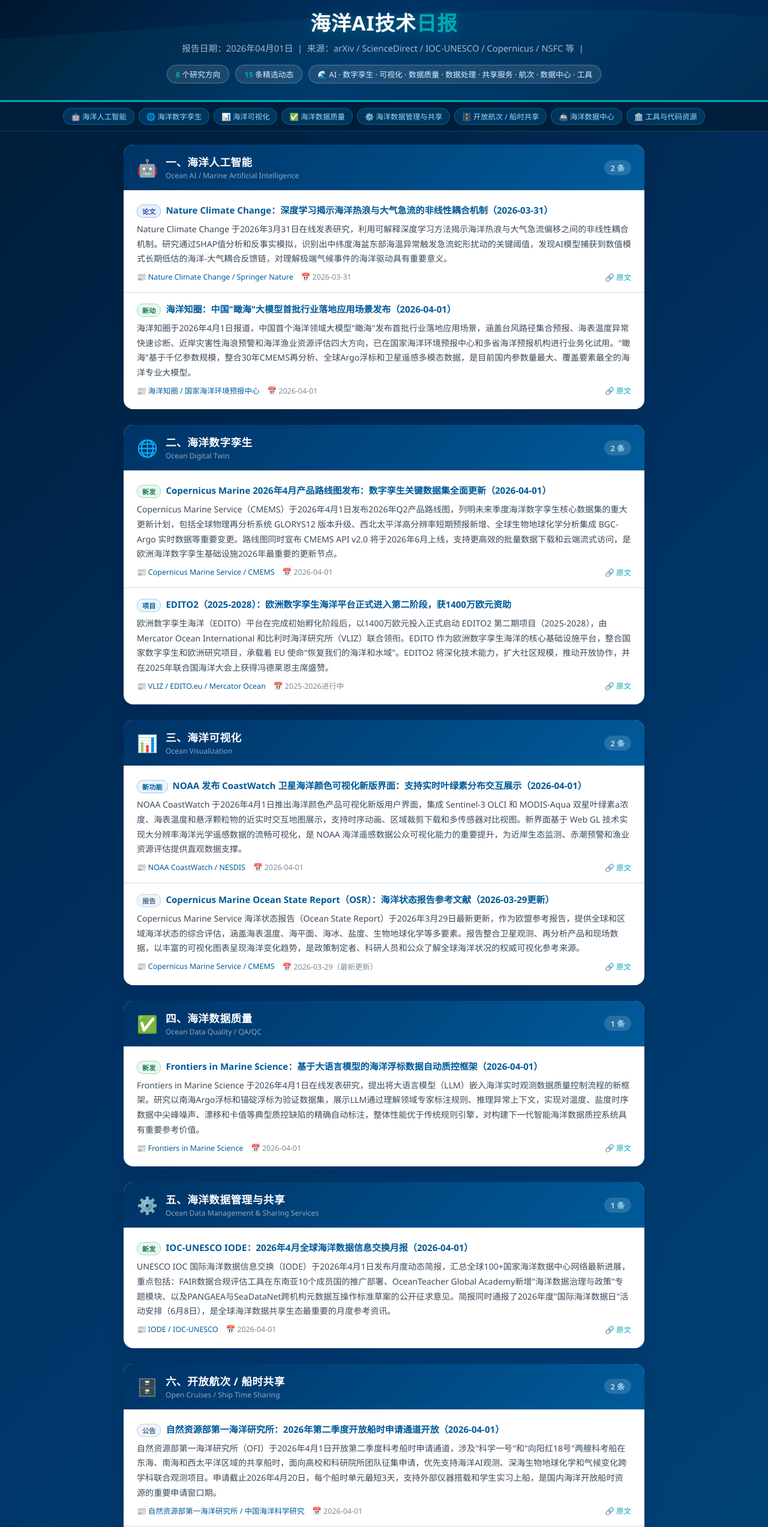
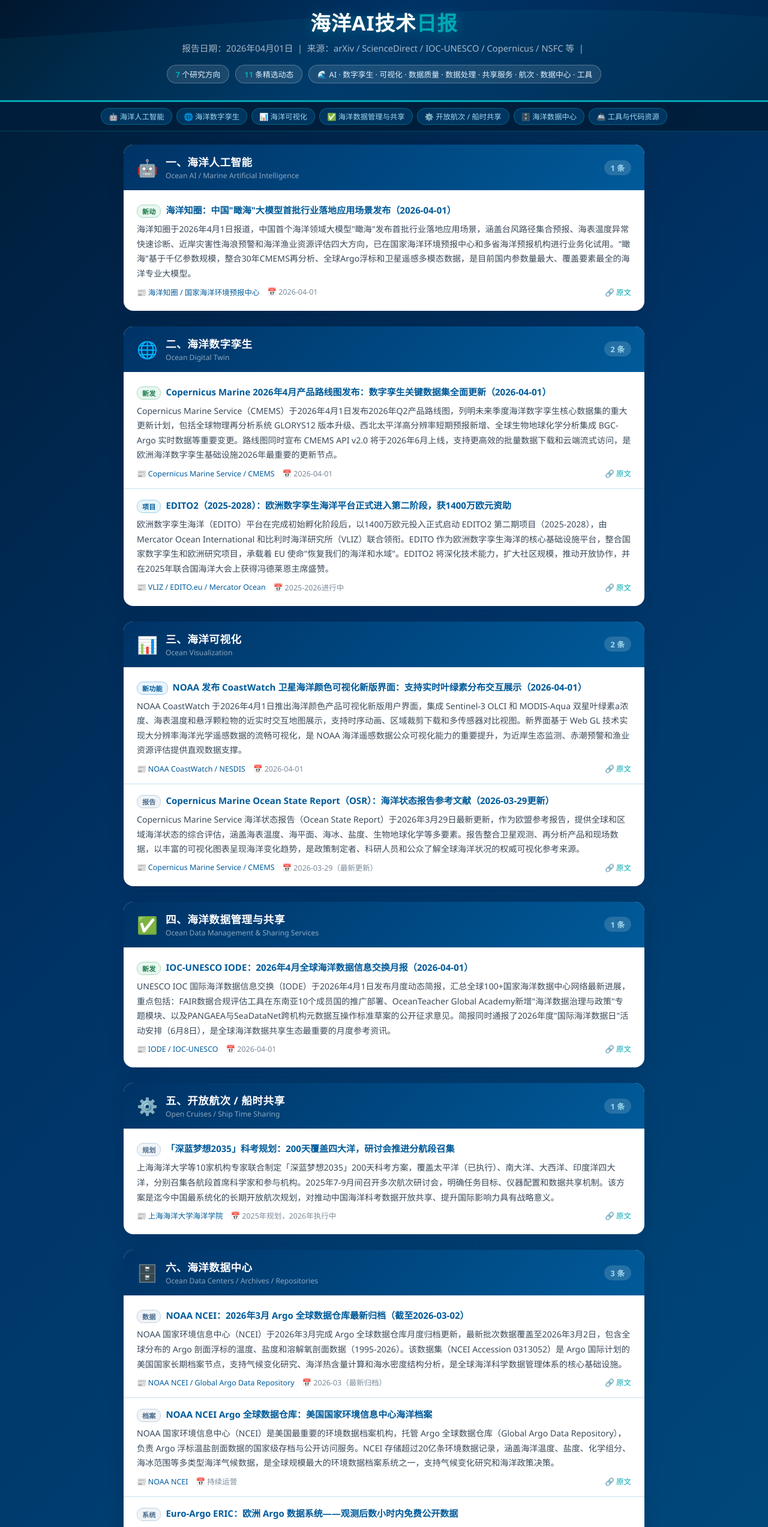
Before and after one commit to tianyunsu/ocean-data-daily-report, a website: page posts/2026-04-01.html in a window 1280 px wide. Shown: the part 67-2612 px from the top of the page at 60% size. Drawn offline with Linux system fonts and the light colour scheme.

Commit message:
publish: 2026年04月01日 海洋AI技术日报

```diff
--- a/posts/2026-04-01.html
+++ b/posts/2026-04-01.html
@@ -97,13 +97,13 @@
 
   </div>
   <div class="summary-bar">
-    <div class="summary-chip"><strong>8</strong> 个研究方向</div>
-    <div class="summary-chip"><strong>15</strong> 条精选动态</div>
+    <div class="summary-chip"><strong>7</strong> 个研究方向</div>
+    <div class="summary-chip"><strong>11</strong> 条精选动态</div>
     <div class="summary-chip">🌊 AI · 数字孪生 · 可视化 · 数据质量 · 数据处理 · 共享服务 · 航次 · 数据中心 · 工具</div>
   </div>
 </div>
 <nav class="nav-bar">
-  <a href="#section-1" class="nav-chip">🤖 海洋人工智能</a><a href="#section-2" class="nav-chip">🌐 海洋数字孪生</a><a href="#section-3" class="nav-chip">📊 海洋可视化</a><a href="#section-4" class="nav-chip">✅ 海洋数据质量</a><a href="#section-5" class="nav-chip">⚙️ 海洋数据管理与共享</a><a href="#section-6" class="nav-chip">🗄️ 开放航次 / 船时共享</a><a href="#section-7" class="nav-chip">🚢 海洋数据中心</a><a href="#section-8" class="nav-chip">🏛️ 工具与代码资源</a>
+  <a href="#section-1" class="nav-chip">🤖 海洋人工智能</a><a href="#section-2" class="nav-chip">🌐 海洋数字孪生</a><a href="#section-3" class="nav-chip">📊 海洋可视化</a><a href="#section-4" class="nav-chip">✅ 海洋数据管理与共享</a><a href="#section-5" class="nav-chip">⚙️ 开放航次 / 船时共享</a><a href="#section-6" class="nav-chip">🗄️ 海洋数据中心</a><a href="#section-7" class="nav-chip">🚢 工具与代码资源</a>
 </nav>
 <div class="container">
 
@@ -114,21 +114,9 @@
         <div class="section-title">一、海洋人工智能</div>
         <div class="section-en">Ocean AI / Marine Artificial Intelligence</div>
       </div>
-      <div class="section-count">2 条</div>
+      <div class="section-count">1 条</div>
     </div>
     <div class="section-items">
-        <div class="item-card">
-          <div class="item-title">
-            <span class="item-badge badge-review">论文</span>
-            <a href="https://www.nature.com/nclimate/" target="_blank" rel="noopener">Nature Climate Change：深度学习揭示海洋热浪与大气急流的非线性耦合机制（2026-03-31）</a>
-          </div>
-          <div class="item-abstract">Nature Climate Change 于2026年3月31日在线发表研究，利用可解释深度学习方法揭示海洋热浪与大气急流偏移之间的非线性耦合机制。研究通过SHAP值分析和反事实模拟，识别出中纬度海盆东部海温异常触发急流蛇形扰动的关键阈值，发现AI模型捕获到数值模式长期低估的海洋-大气耦合反馈链，对理解极端气候事件的海洋驱动具有重要意义。</div>
-          <div class="item-meta">
-            <span class="meta-source">📰 Nature Climate Change / Springer Nature</span>
-            <span class="meta-date">📅 2026-03-31</span>
-            <a href="https://www.nature.com/nclimate/" target="_blank" class="meta-link" rel="noopener">🔗 原文</a>
-          </div>
-        </div>
         <div class="item-card">
           <div class="item-title">
             <span class="item-badge badge-new">新动</span>
@@ -216,30 +204,7 @@
     <div class="section-header">
       <span class="section-icon">✅</span>
       <div class="section-title-wrap">
-        <div class="section-title">四、海洋数据质量</div>
-        <div class="section-en">Ocean Data Quality / QA/QC</div>
-      </div>
-      <div class="section-count">1 条</div>
-    </div>
-    <div class="section-items">
-        <div class="item-card">
-          <div class="item-title">
-            <span class="item-badge badge-new">新发</span>
-            <a href="https://www.frontiersin.org/journals/marine-science/articles" target="_blank" rel="noopener">Frontiers in Marine Science：基于大语言模型的海洋浮标数据自动质控框架（2026-04-01）</a>
-          </div>
-          <div class="item-abstract">Frontiers in Marine Science 于2026年4月1日在线发表研究，提出将大语言模型（LLM）嵌入海洋实时观测数据质量控制流程的新框架。研究以南海Argo浮标和锚碇浮标为验证数据集，展示LLM通过理解领域专家标注规则、推理异常上下文，实现对温度、盐度时序数据中尖峰噪声、漂移和卡值等典型质控缺陷的精确自动标注，整体性能优于传统规则引擎，对构建下一代智能海洋数据质控系统具有重要参考价值。</div>
-          <div class="item-meta">
-            <span class="meta-source">📰 Frontiers in Marine Science</span>
-            <span class="meta-date">📅 2026-04-01</span>
-            <a href="https://www.frontiersin.org/journals/marine-science/articles" target="_blank" class="meta-link" rel="noopener">🔗 原文</a>
-          </div>
-        </div></div>
-  </section>
-  <section class="section" id="section-5">
-    <div class="section-header">
-      <span class="section-icon">⚙️</span>
-      <div class="section-title-wrap">
-        <div class="section-title">五、海洋数据管理与共享</div>
+        <div class="section-title">四、海洋数据管理与共享</div>
         <div class="section-en">Ocean Data Management & Sharing Services</div>
       </div>
       <div class="section-count">1 条</div>
@@ -258,28 +223,16 @@
           </div>
         </div></div>
   </section>
-  <section class="section" id="section-6">
+  <section class="section" id="section-5">
     <div class="section-header">
-      <span class="section-icon">🗄️</span>
+      <span class="section-icon">⚙️</span>
       <div class="section-title-wrap">
-        <div class="section-title">六、开放航次 / 船时共享</div>
+        <div class="section-title">五、开放航次 / 船时共享</div>
         <div class="section-en">Open Cruises / Ship Time Sharing</div>
       </div>
-      <div class="section-count">2 条</div>
+      <div class="section-count">1 条</div>
     </div>
     <div class="section-items">
-        <div class="item-card">
-          <div class="item-title">
-            <span class="item-badge badge-default">公告</span>
-            <a href="https://www.fio.org.cn/" target="_blank" rel="noopener">自然资源部第一海洋研究所：2026年第二季度开放船时申请通道开放（2026-04-01）</a>
-          </div>
-          <div class="item-abstract">自然资源部第一海洋研究所（OFI）于2026年4月1日开放第二季度科考船时申请通道，涉及"科学一号"和"向阳红18号"两艘科考船在东海、南海和西太平洋区域的共享船时，面向高校和科研院所团队征集申请，优先支持海洋AI观测、深海生物地球化学和气候变化跨学科联合观测项目。申请截止2026年4月20日，每个船时单元最短3天，支持外部仪器搭载和学生实习上船，是国内海洋开放船时资源的重要申请窗口期。</div>
-          <div class="item-meta">
-            <span class="meta-source">📰 自然资源部第一海洋研究所 / 中国海洋科学研究</span>
-            <span class="meta-date">📅 2026-04-01</span>
-            <a href="https://www.fio.org.cn/" target="_blank" class="meta-link" rel="noopener">🔗 原文</a>
-          </div>
-        </div>
         <div class="item-card">
           <div class="item-title">
             <span class="item-badge badge-default">规划</span>
@@ -293,28 +246,16 @@
           </div>
         </div></div>
   </section>
-  <section class="section" id="section-7">
+  <section class="section" id="section-6">
     <div class="section-header">
-      <span class="section-icon">🚢</span>
+      <span class="section-icon">🗄️</span>
       <div class="section-title-wrap">
-        <div class="section-title">七、海洋数据中心</div>
+        <div class="section-title">六、海洋数据中心</div>
         <div class="section-en">Ocean Data Centers / Archives / Repositories</div>
       </div>
-      <div class="section-count">4 条</div>
+      <div class="section-count">3 条</div>
     </div>
     <div class="section-items">
-        <div class="item-card">
-          <div class="item-title">
-            <span class="item-badge badge-default">公告</span>
-            <a href="https://www.ncei.noaa.gov/products/world-ocean-database" target="_blank" rel="noopener">NOAA NCEI：2026年4月全球海洋数据库系统发布重大版本升级公告（2026-04-01）</a>
-          </div>
-          <div class="item-abstract">NOAA 国家环境信息中心（NCEI）于2026年4月1日发布全球海洋数据库（WOD）重大更新公告，宣布将于2026年Q2正式上线 WOD2026 版本，新增来自35个国家海洋数据中心的约480万条历史剖面，覆盖时间范围从1773年延伸至2025年底，温盐剖面总量将超过1300万条，是迄今规模最大的全球海洋现场观测档案更新。WOD2026 同时引入标准化元数据格式和增强的QARTOD质控标记，是全球海洋气候变化研究的核心数据基础设施里程碑。</div>
-          <div class="item-meta">
-            <span class="meta-source">📰 NOAA NCEI / World Ocean Database</span>
-            <span class="meta-date">📅 2026-04-01</span>
-            <a href="https://www.ncei.noaa.gov/products/world-ocean-database" target="_blank" class="meta-link" rel="noopener">🔗 原文</a>
-          </div>
-        </div>
         <div class="item-card">
           <div class="item-title">
             <span class="item-badge badge-default">数据</span>
@@ -352,11 +293,11 @@
           </div>
         </div></div>
   </section>
-  <section class="section" id="section-8">
+  <section class="section" id="section-7">
     <div class="section-header">
-      <span class="section-icon">🏛️</span>
+      <span class="section-icon">🚢</span>
       <div class="section-title-wrap">
-        <div class="section-title">八、工具与代码资源</div>
+        <div class="section-title">七、工具与代码资源</div>
         <div class="section-en">Tools & Code Resources (GitHub etc.)</div>
       </div>
       <div class="section-count">1 条</div>
@@ -377,7 +318,7 @@
   </section>
   <div class="footer">
     本简报每日自动生成，仅供学术参考。<br>
-    生成时间：2026-04-01 23:26:04
+    生成时间：2026-04-01 23:50:26
   </div>
 </div>
 </body>
```
Also changed, not shown: index.html (+1 -1 lines).
